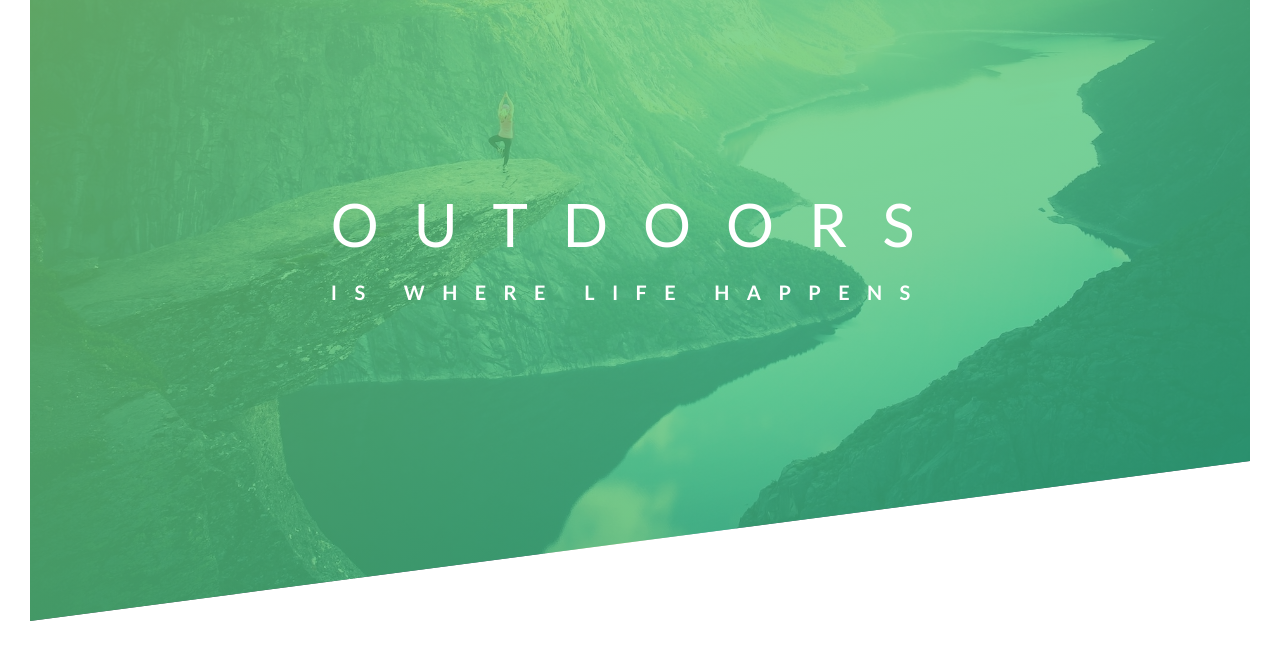
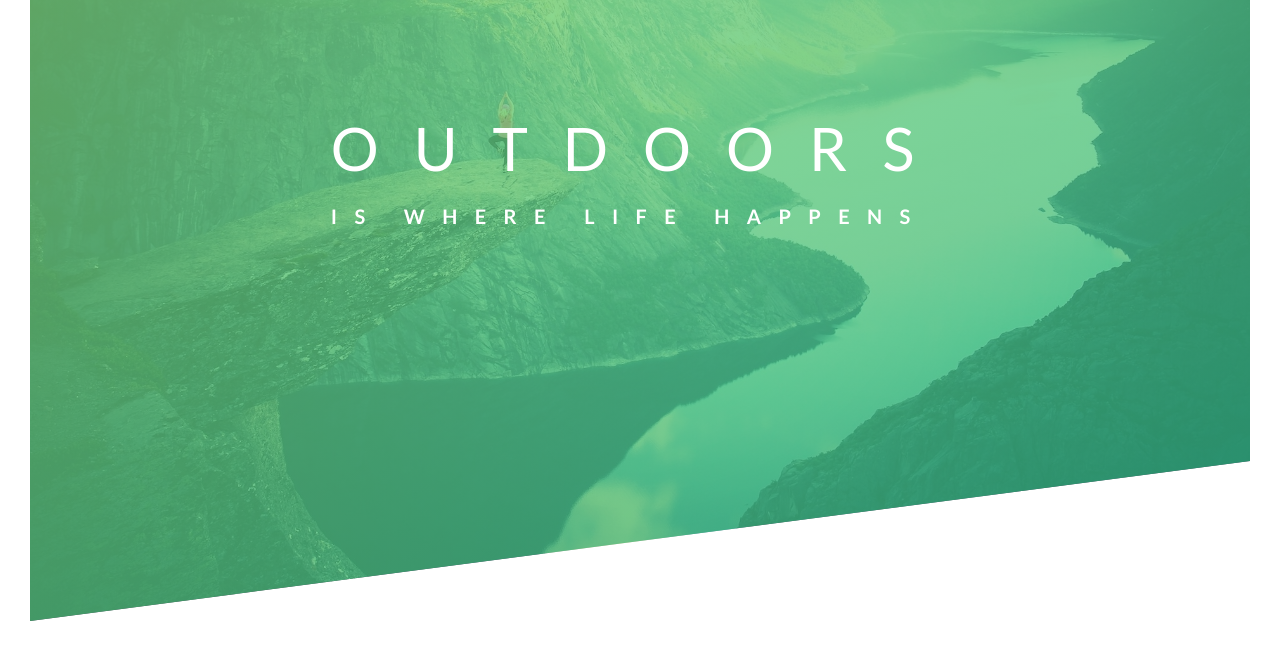
Before and after one commit to ellijayne/advanced-css-sass-play, a plain HTML site: page Natours/starter/index.html in a window 1280 px wide. Shown: the part 169-820 px from the top of the page. Drawn offline with Linux system fonts and the light colour scheme; files that its build step writes are made by us from their sources.

Commit message:
moving logo up

```diff
--- a/Natours/starter/css/style.css
+++ b/Natours/starter/css/style.css
@@ -49,7 +49,7 @@ body {
     /*this depends on parent element being set to relative */
     position: absolute;
     /* think the below depends on the element being absolute, which then depends on parent being relative? */
-    top: 50%; /*also this means the element will start at 50% of the parent so need to play around with it so the centre is at 50% and not the edge */
+    top: 40%; /*also this means the element will start at 50% of the parent so need to play around with it so the centre is at 50% and not the edge */
     left: 50%;
      transform: translate(-50%, -50%); /*this is saying these 50% are in relation to the element itself and not the parent element anymore. */
 }
```
